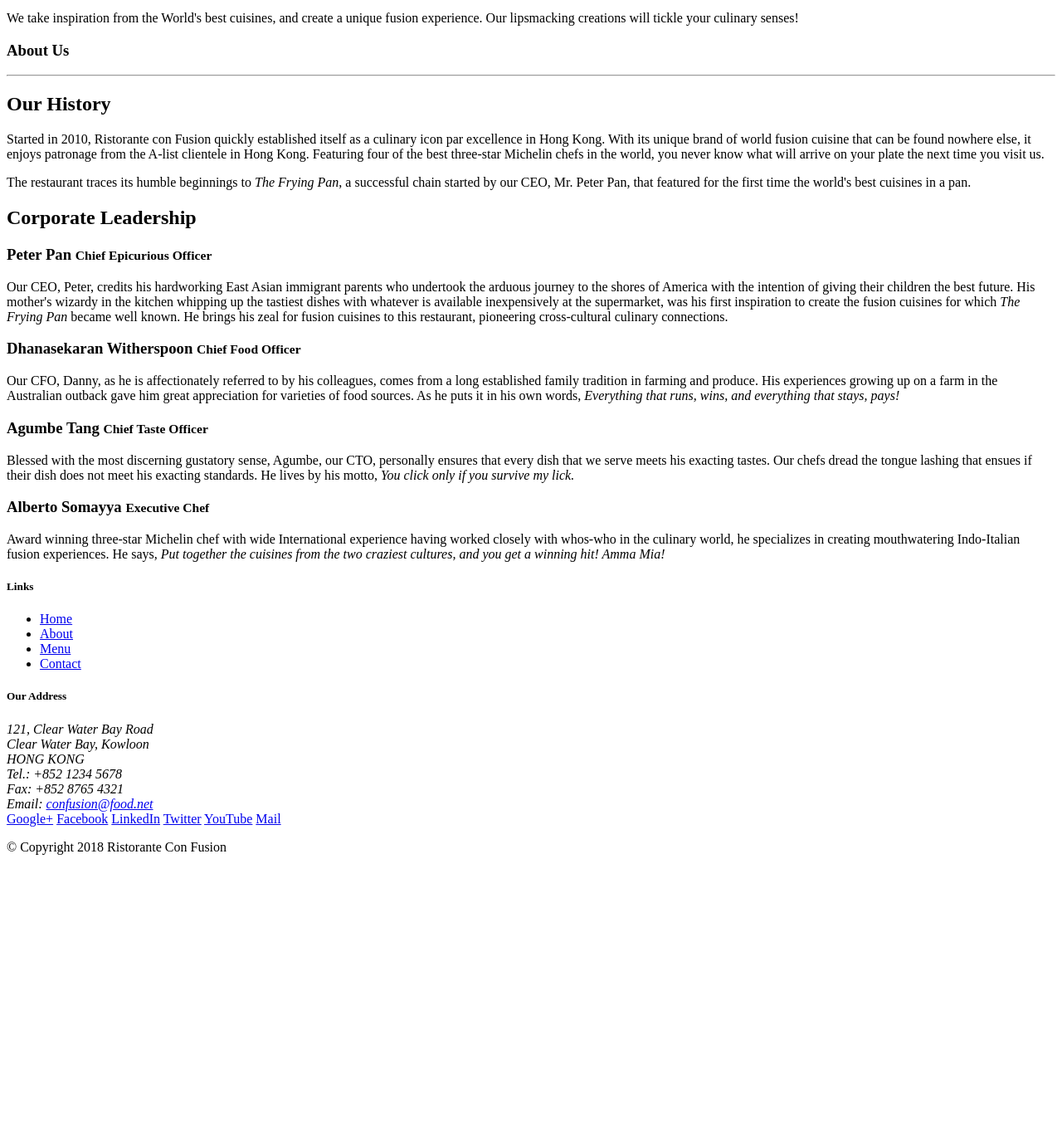
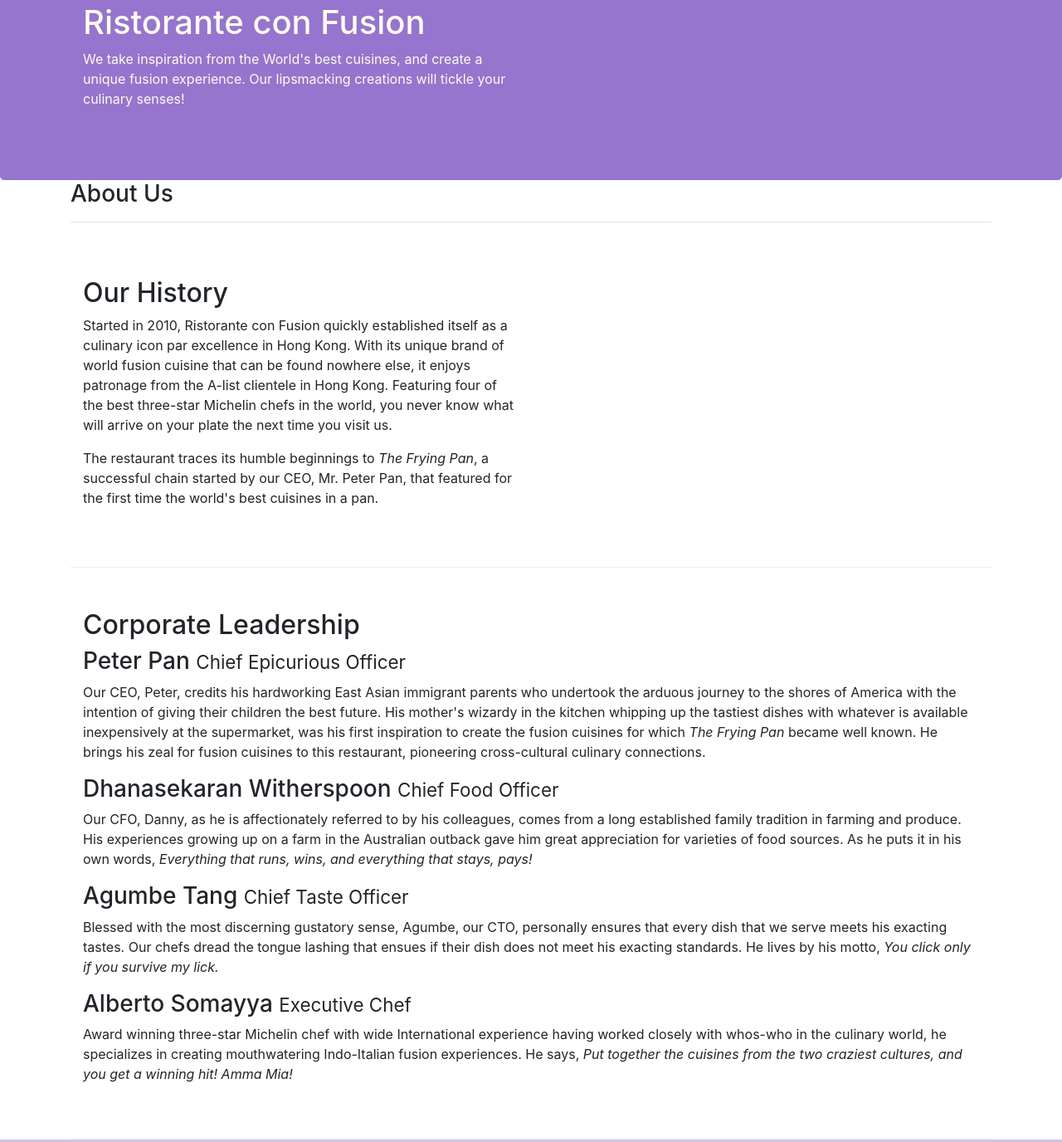
Before and after one commit to VipinJai/coursera, a website: page aboutus.html in a window 1280 px wide. Shown: the part 67-1443 px from the top of the page at 83% size. Before the commit the page ends 1113 px from the top, so only its background shows below. Drawn offline with nearby package versions, Linux system fonts and the light colour scheme.

Commit message:
aboutus page modify and style.css add

```diff
--- a/aboutus.html
+++ b/aboutus.html
@@ -1,60 +1,115 @@
 <!DOCTYPE html>
 <html lang="en">
-
   <head>
+    <meta http-equiv="Content-Type" content="text/html;charset=UTF-8" />
+    <meta
+      name="viewport"
+      content="width=device-width, initial-scale=1, shrink-to-fit=no"
+    />
+    <meta http-equiv="x-ua-compatible" content="ie=edge" />
+    <!--BOOTSTRAP CSS-->
+    <link
+      rel="stylesheet"
+      href="node_modules\bootstrap\dist\css\bootstrap.min.css"
+    />
+    <link rel="stylesheet" href="custom css/style.css" />
 
     <title>Ristorante Con Fusion: About Us</title>
-
   </head>
 
   <body>
-
     <header class="jumbotron">
       <div class="container">
         <div class="row row-header">
           <div class="col-12 col-sm-6">
             <h1>Ristorante con Fusion</h1>
-                    <p>We take inspiration from the World's best cuisines, and create a unique fusion experience. Our lipsmacking creations will tickle your culinary senses!</p>
+            <p>
+              We take inspiration from the World's best cuisines, and create a
+              unique fusion experience. Our lipsmacking creations will tickle
+              your culinary senses!
+            </p>
           </div>
-                <div class="col-12 col-sm">
-                </div>
+          <div class="col-12 col-sm"></div>
         </div>
       </div>
     </header>
 
-    <div>
-        <div>
-            <div>
+    <div class="container">
+      <div class="row">
+        <div class="col-12">
           <h3>About Us</h3>
-               <hr>
+          <hr />
         </div>
       </div>
 
-        <div>
-            <div>
+      <div class="row row-content">
+        <div class="col-6">
           <h2>Our History</h2>
-                <p>Started in 2010, Ristorante con Fusion quickly established itself as a culinary icon par excellence in Hong Kong. With its unique brand of world fusion cuisine that can be found nowhere else, it enjoys patronage from the A-list clientele in Hong Kong.  Featuring four of the best three-star Michelin chefs in the world, you never know what will arrive on your plate the next time you visit us.</p>
-                <p>The restaurant traces its humble beginnings to <em>The Frying Pan</em>, a successful chain started by our CEO, Mr. Peter Pan, that featured for the first time the world's best cuisines in a pan.</p>
+          <p>
+            Started in 2010, Ristorante con Fusion quickly established itself as
+            a culinary icon par excellence in Hong Kong. With its unique brand
+            of world fusion cuisine that can be found nowhere else, it enjoys
+            patronage from the A-list clientele in Hong Kong. Featuring four of
+            the best three-star Michelin chefs in the world, you never know what
+            will arrive on your plate the next time you visit us.
+          </p>
+          <p>
+            The restaurant traces its humble beginnings to
+            <em>The Frying Pan</em>, a successful chain started by our CEO, Mr.
+            Peter Pan, that featured for the first time the world's best
+            cuisines in a pan.
+          </p>
         </div>
-            <div>
+        <div class="col-6"></div>
+      </div>
+
+      <div class="row row-content">
+        <div class="col-12">
+          <h2>Corporate Leadership</h2>
+          <h3>Peter Pan <small>Chief Epicurious Officer</small></h3>
+          <p class="d-none d-sm-block">
+            Our CEO, Peter, credits his hardworking East Asian immigrant parents
+            who undertook the arduous journey to the shores of America with the
+            intention of giving their children the best future. His mother's
+            wizardy in the kitchen whipping up the tastiest dishes with whatever
+            is available inexpensively at the supermarket, was his first
+            inspiration to create the fusion cuisines for which
+            <em>The Frying Pan</em> became well known. He brings his zeal for
+            fusion cuisines to this restaurant, pioneering cross-cultural
+            culinary connections.
+          </p>
+          <h3>Dhanasekaran Witherspoon <small>Chief Food Officer</small></h3>
+          <p class="d-none d-sm-block">
+            Our CFO, Danny, as he is affectionately referred to by his
+            colleagues, comes from a long established family tradition in
+            farming and produce. His experiences growing up on a farm in the
+            Australian outback gave him great appreciation for varieties of food
+            sources. As he puts it in his own words,
+            <em
+              >Everything that runs, wins, and everything that stays, pays!</em
+            >
+          </p>
+          <h3>Agumbe Tang <small>Chief Taste Officer</small></h3>
+          <p class="d-none d-sm-block">
+            Blessed with the most discerning gustatory sense, Agumbe, our CTO,
+            personally ensures that every dish that we serve meets his exacting
+            tastes. Our chefs dread the tongue lashing that ensues if their dish
+            does not meet his exacting standards. He lives by his motto,
+            <em>You click only if you survive my lick.</em>
+          </p>
+          <h3>Alberto Somayya <small>Executive Chef</small></h3>
+          <p class="d-none d-sm-block">
+            Award winning three-star Michelin chef with wide International
+            experience having worked closely with whos-who in the culinary
+            world, he specializes in creating mouthwatering Indo-Italian fusion
+            experiences. He says,
+            <em
+              >Put together the cuisines from the two craziest cultures, and you
+              get a winning hit! Amma Mia!</em
+            >
+          </p>
         </div>
       </div>
-
-
-        <div>
-            <div>
-                <h2>Corporate Leadership</h2>
-                <h3>Peter Pan <small>Chief Epicurious Officer</small></h3>
-                <p>Our CEO, Peter, credits his hardworking East Asian immigrant parents who undertook the arduous journey to the shores of America with the intention of giving their children the best future. His mother's wizardy in the kitchen whipping up the tastiest dishes with whatever is available inexpensively at the supermarket, was his first inspiration to create the fusion cuisines for which <em>The Frying Pan</em> became well known. He brings his zeal for fusion cuisines to this restaurant, pioneering cross-cultural culinary connections.</p>
-                <h3>Dhanasekaran Witherspoon <small>Chief Food Officer</small></h3>
-                <p>Our CFO, Danny, as he is affectionately referred to by his colleagues, comes from a long established family tradition in farming and produce. His experiences growing up on a farm in the Australian outback gave him great appreciation for varieties of food sources. As he puts it in his own words, <em>Everything that runs, wins, and everything that stays, pays!</em></p>
-                <h3>Agumbe Tang <small>Chief Taste Officer</small></h3>
-                <p>Blessed with the most discerning gustatory sense, Agumbe, our CTO, personally ensures that every dish that we serve meets his exacting tastes. Our chefs dread the tongue lashing that ensues if their dish does not meet his exacting standards. He lives by his motto, <em>You click only if you survive my lick.</em></p>
-                <h3>Alberto Somayya <small>Executive Chef</small></h3>
-                <p>Award winning three-star Michelin chef with wide International experience having worked closely with whos-who in the culinary world, he specializes in creating mouthwatering Indo-Italian fusion experiences. He says, <em>Put together the cuisines from the two craziest cultures, and you get a winning hit! Amma Mia!</em></p>
-            </div>
-       </div>
-
     </div>
 
     <footer class="footer">
@@ -72,11 +127,11 @@
           <div class="col-7 col-sm-5">
             <h5>Our Address</h5>
             <address>
-		              121, Clear Water Bay Road<br>
-		              Clear Water Bay, Kowloon<br>
-		              HONG KONG<br>
-		              Tel.: +852 1234 5678<br>
-		              Fax: +852 8765 4321<br>
+              121, Clear Water Bay Road<br />
+              Clear Water Bay, Kowloon<br />
+              HONG KONG<br />
+              Tel.: +852 1234 5678<br />
+              Fax: +852 8765 4321<br />
               Email: <a href="mailto:confusion@food.net">confusion@food.net</a>
             </address>
           </div>
@@ -99,6 +154,8 @@
       </div>
     </footer>
 
+    <script src="node_modules\jquery\dist\jquery.slim.min.js"></script>
+    <script src="node_modules\popper.js\dist\popper.min.js"></script>
+    <script src="node_modules\bootstrap\dist\js\bootstrap.min.js"></script>
   </body>
-
 </html>
--- /dev/null
+++ b/custom css/style.css
@@ -0,0 +1,30 @@
+.row-header {
+    padding: 0px;
+    margin: 0px;
+}
+
+.row-content {
+    margin: 0px auto;
+    padding: 50px 0px 50px 0px;
+    border-bottom: 1px ridge;
+    min-height: 400px;
+}
+
+.footer {
+    background-color: #d1c4e9;
+    margin: 0px auto;
+    padding: 20px 0px 20px 0px;
+}
+
+.jumbotron {
+    padding: 70px 30px 70px 30px;
+    margin: 0px auto;
+    background-color: #9575CD;
+    color: floralwhite;
+}
+
+.address {
+    font-size: 80%;
+    margin: 0px;
+    color: #0f0f0f;
+}
```
Also changed, not shown: index.html (+29 -26 lines). Lines whose indentation alone changed are shown as unchanged.
